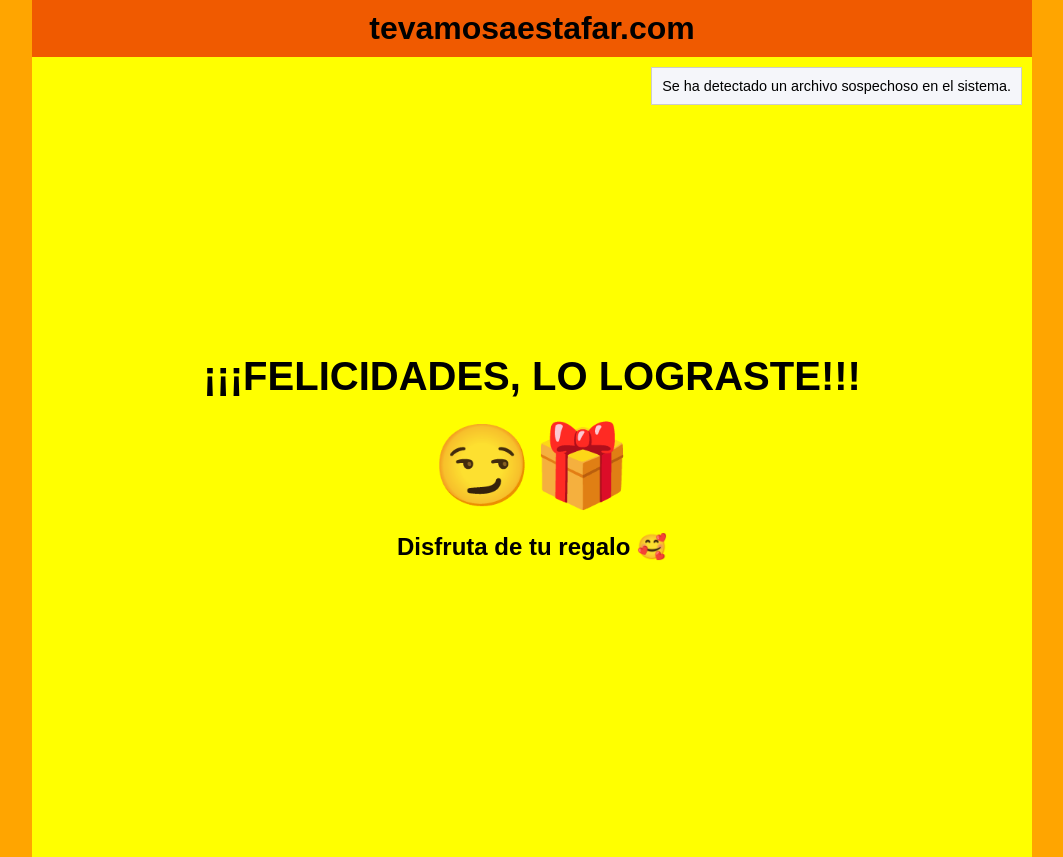
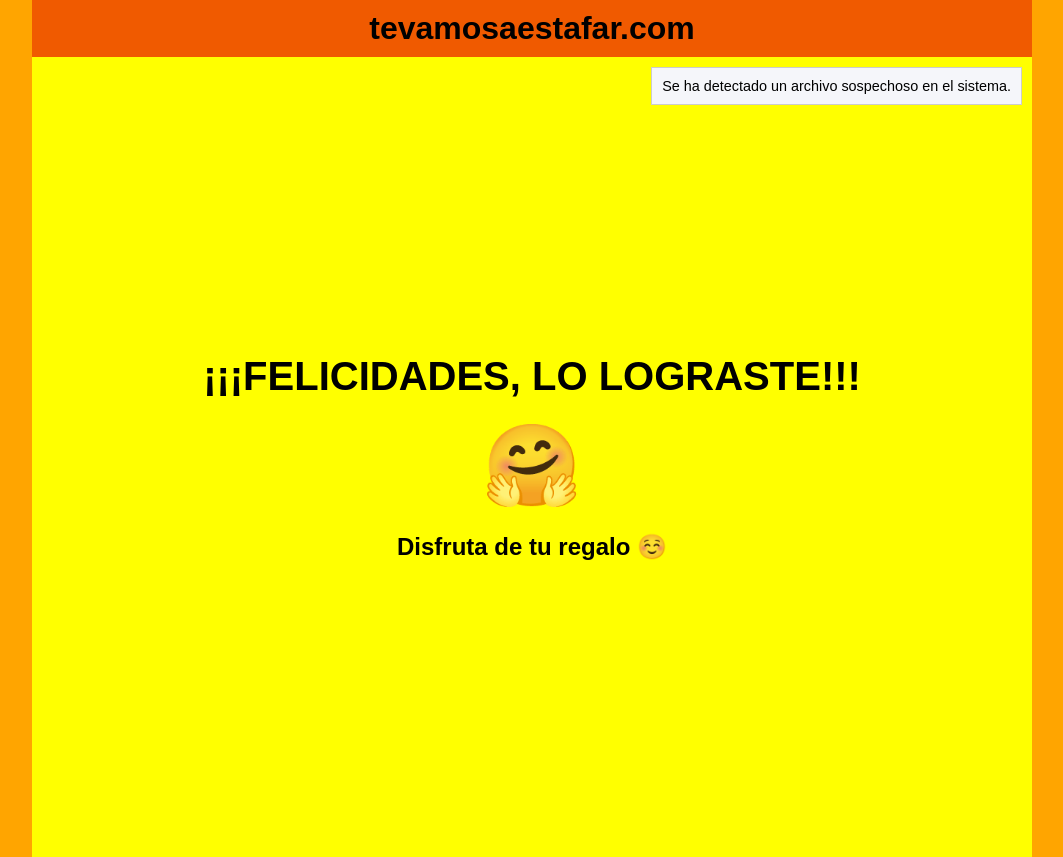
Before and after one commit to Iubermensch/Tevamosaestafar, a plain HTML site: page index.html in a window 1280 px wide. Both pictures are taken after typing "Sample", "Sample", "Sample", "Sample", "Sample" into the empty fields and a click on the button "LISTO". Shown: the whole page, without its empty margins (108-1171 px from the left). Drawn offline with Linux system fonts and the light colour scheme.

Commit message:
Update index.html

```diff
--- a/index.html
+++ b/index.html
@@ -94,8 +94,8 @@
     <div class="final" id="final">
       <div class="notificacion">Se ha detectado un archivo sospechoso en el sistema.</div>
       <h1>¡¡¡FELICIDADES, LO LOGRASTE!!!</h1>
-      <div class="emoji">😏🎁</div>
-      <h2>Disfruta de tu regalo 🥰</h2>
+      <div class="emoji">🤗</div>
+      <h2>Disfruta de tu regalo ☺️</h2>
     </div>
   </div>
 
```
